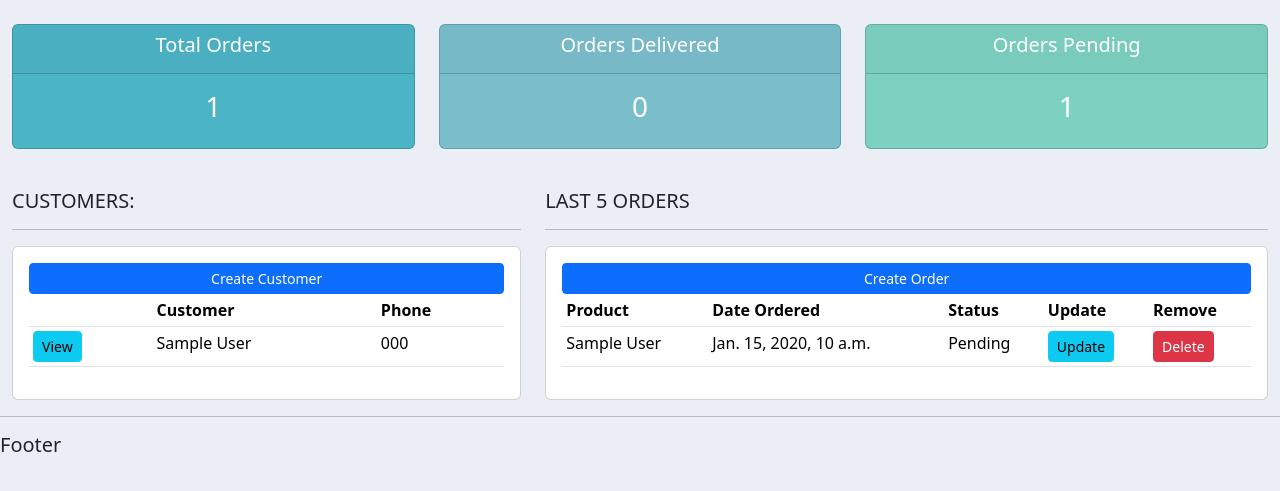
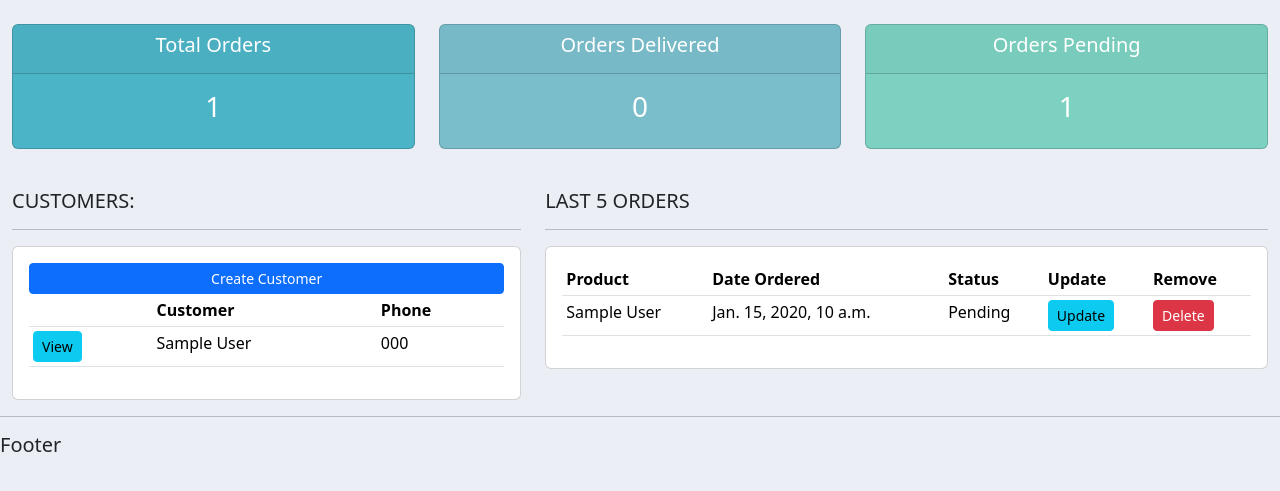
Before and after one commit to kkgan02/django-order-management, a Django app: page / in a window 1280 px wide. Shown: the part 56-547 px from the top of the page. Run offline with Django 4.2, Linux system fonts and the light colour scheme; tables that the repository leaves empty hold one stand-in row (values such as "Sample post").

Commit message:
update for url customer

```diff
--- a/crm/accounts/templates/accounts/customer.html
+++ b/crm/accounts/templates/accounts/customer.html
@@ -8,8 +8,8 @@
       <a class="btn btn-outline-info btn-sm btn-block" href=""
         >Update Customer</a
       >
-      <a class="btn btn-outline-danger btn-sm btn-block" href=""
-        >Delete Customer</a
+      <a class="btn btn-outline-info btn-sm btn-block" href="{% url 'create_order' customer.id %}"
+        >Place Order</a
       >
     </div>
   </div>
--- a/crm/accounts/templates/accounts/dashboard.html
+++ b/crm/accounts/templates/accounts/dashboard.html
@@ -9,7 +9,7 @@
     <div class="card card-body">
       <a
         class="btn btn-primary btn-sm btn-block"
-        href="{% url 'create_order' %}"
+        href="{% url 'create_order' customer.id %}"
         >Create Customer</a
       >
       <table class="table table-sm">
@@ -39,11 +39,6 @@
     <h5>LAST 5 ORDERS</h5>
     <hr />
     <div class="card card-body">
-      <a
-        class="btn btn-primary btn-sm btn-block"
-        href="{% url 'create_order' %}"
-        >Create Order</a
-      >
       <table class="table table-sm">
         <tr>
           <th>Product</th>
@@ -65,7 +60,13 @@
               >Update</a
             >
           </td>
-          <td><a class="btn btn-sm btn-danger" href="{% url 'delete_order' order.id %}">Delete</a></td>
+          <td>
+            <a
+              class="btn btn-sm btn-danger"
+              href="{% url 'delete_order' order.id %}"
+              >Delete</a
+            >
+          </td>
         </tr>
         {% endfor %}
       </table>
--- a/crm/accounts/urls.py
+++ b/crm/accounts/urls.py
@@ -5,7 +5,7 @@ urlpatterns = [
     path("", views.home, name="home"),
     path("products/", views.products, name="products"),
     path("customer/<str:pk_test>/", views.customer, name="customer"),
-    path("create_order/", views.createOrder, name="create_order"),
+    path("create_order/<str:pk>/", views.createOrder, name="create_order"),
     path("update_order/<str:pk>/", views.updateOrder, name="update_order"),
     path("delete_order/<str:pk>/", views.deleteOrder, name="delete_order"),
 ]
--- a/crm/accounts/views.py
+++ b/crm/accounts/views.py
@@ -37,10 +37,11 @@ def customer(request, pk_test):
     return render(request, "accounts/customer.html", context)
 
 
-def createOrder(request):
+def createOrder(request, pk):
+    customer = Customer.objects.get(id=pk)
     form = OrderForm()
     if request.method == "POST":
-        form = OrderForm(request.POST)
+        form = OrderForm(request.POST, instance=customer)
         if form.is_valid():
             form.save()
             return redirect("/")
```
